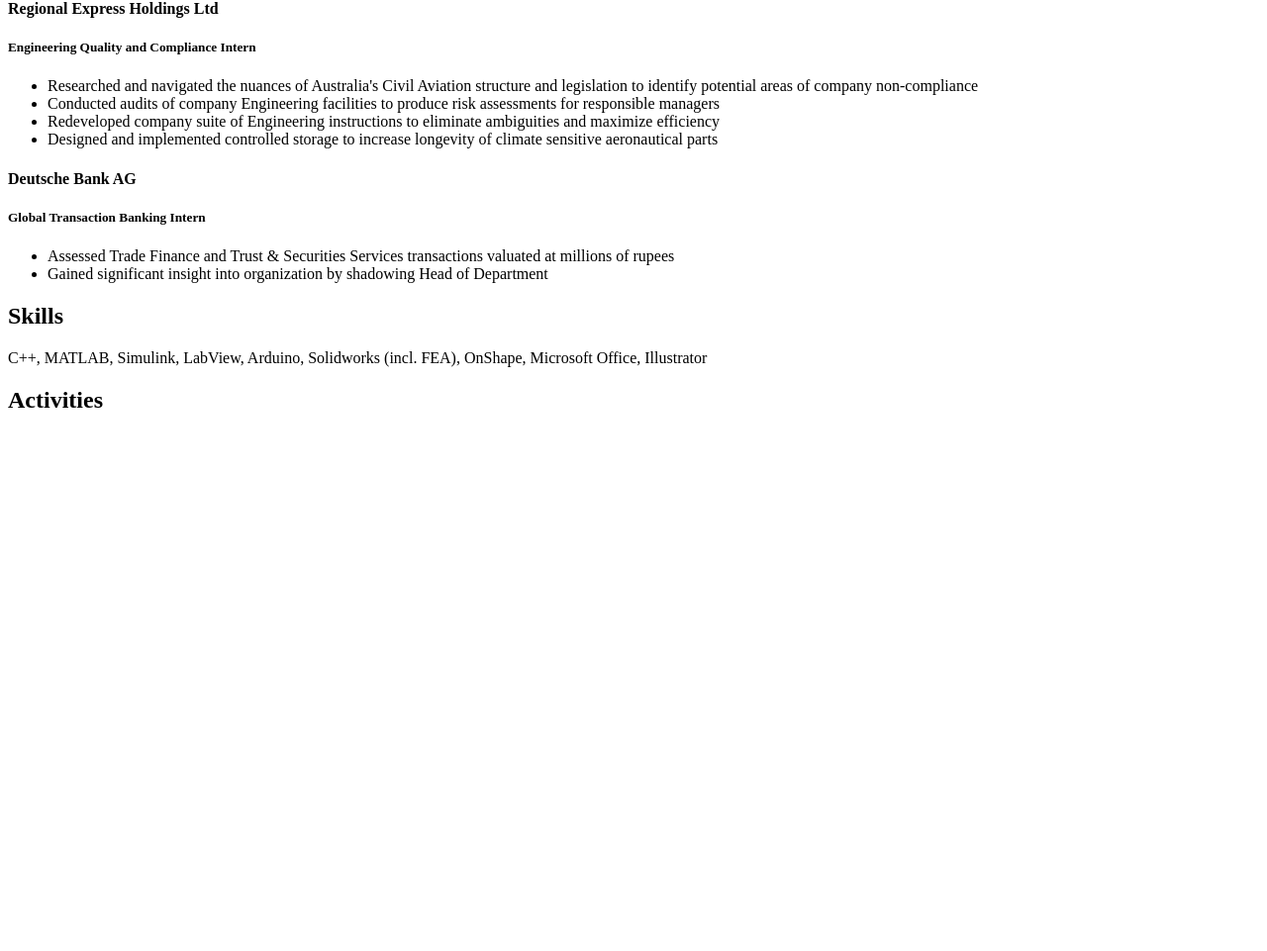
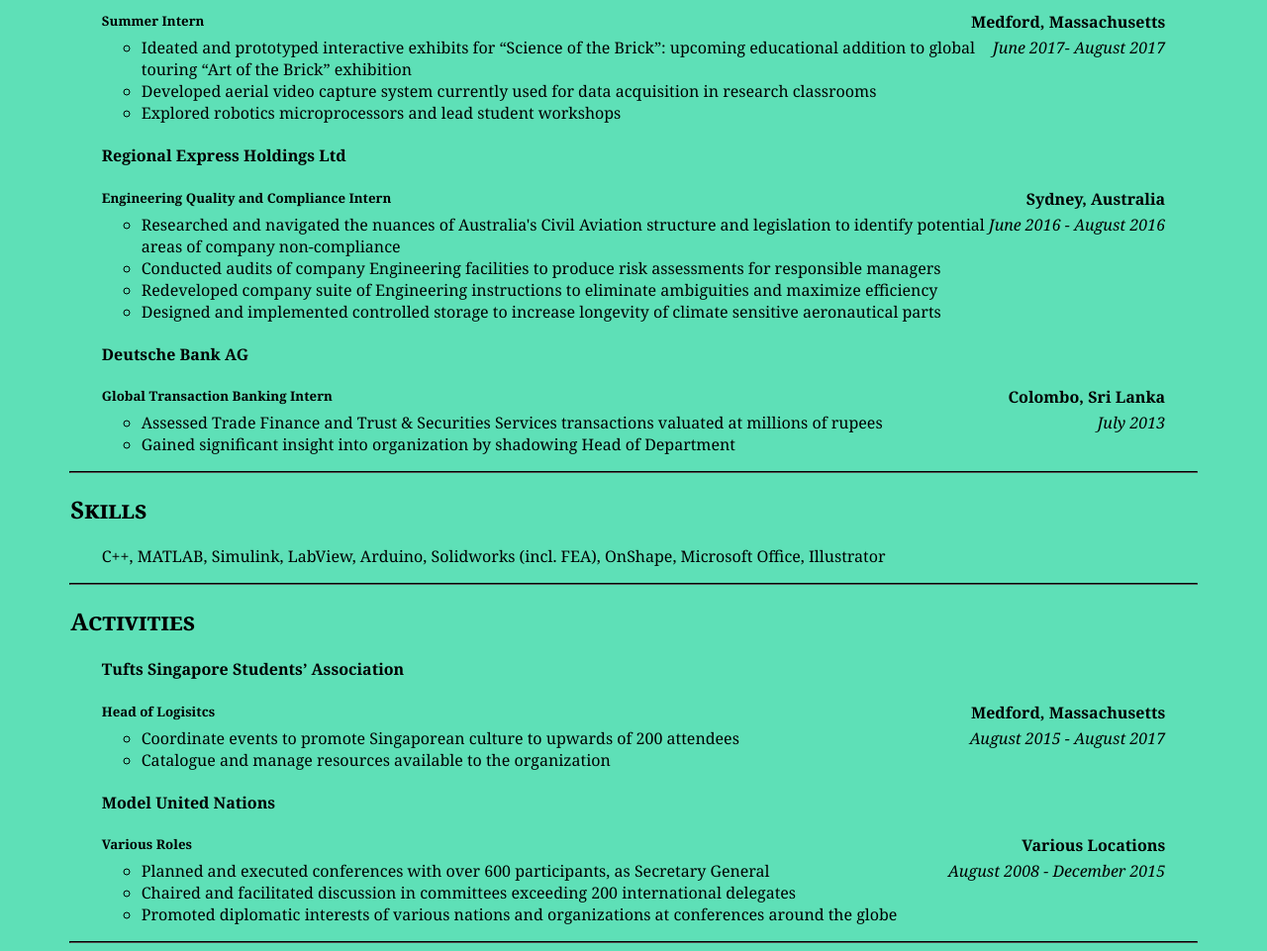
Before and after one commit to janithc/janithc.github.io, a plain HTML site: page resume.html in a window 1280 px wide. Shown: the part 657-1618 px from the top of the page at 99% size. Before the commit the page ends 1095 px from the top, so only its background shows below. Drawn offline with Linux system fonts and the light colour scheme.

Commit message:
Added CSS styling

```diff
--- a/resume.html
+++ b/resume.html
@@ -1,58 +1,94 @@
 <!DOCTYPE html>
 <html>
 <head>
-	<title>Janith Kulatunge - Resume</title>
+	<title>Resume</title>
 	<meta charset="utf-8">
 	<link href="style.css" rel="stylesheet" />
 </head>
 <body>
 
-	<h1>Resume</h1>
+	<h1>Janith Kulatunge</h1>
 
+	<hr>
 	<h2>Education</h2>
-	<h4>Tufts University</h4>
-	<p> Bachelor of Science in Mechanical Engineering<br>
-	Minor in Engineering Management </p>
+	<div class="exp">
+	<h4>Tufts University</h4> <span class="loc">Medford, Massachusetts</span>
+	<p> Bachelor of Science in Mechanical Engineering <br>
+	Minor in Engineering Management <span class="date"><br>Expected May 2018</span></p>
+	</div>
 
+	<hr>
 	<h2>Professional Experience</h2>
-	<h4>Tufts Office of Residential Life and Living</h4>
-	<h5>Lead Community Development Advisor</h5>
+	<div class = "exp">
+	<h4>Tufts Office of Residential Life and Living</h4> <span class = "loc"> Somerville, Massachusetts</span>
+		<h5>Lead Community Development Advisor</h5> <span class="date">August 2017 - Present</span>
 		<ul>
 			<li>Lead and mentor team of student staff of varied experience levels throughout the academic year</li>
 			<li>Liaise between directors, staff and students, conveying feedback that lead to organizational restructuring</li>
 		</ul>
-	<h5>Resident Assistant</h5>
+		<h5>Resident Assistant</h5> <span class="date">August 2015 - Present</span>
 		<ul>
 			<li>Conduct meetings, resolve interpersonal problems and academically advise up to 70 undergraduates in dormitories</li>
 			<li>Design and implement social and educational programming for up to 300 students</li>
 		</ul>
+	</div>
 
-	<h4>Tufts Centre for Engineering Education and Outreach</h4>
-	<h5>Summer Intern</h5>
+	<div class="exp">
+	<h4>Tufts Centre for Engineering Education and Outreach</h4> <span class = "loc"> Medford, Massachusetts</span>
+	<h5>Summer Intern</h5> <span class="date">June 2017- August 2017</span>
 	<ul>
 		<li>Ideated and prototyped interactive exhibits for “Science of the Brick”: upcoming educational addition to global touring “Art of the Brick” exhibition</li>
 		<li>Developed aerial video capture system currently used for data acquisition in research classrooms</li>
 		<li>Explored robotics microprocessors and lead student workshops</li>
 	</ul>
+	</div>
 
-	<h4>Regional Express Holdings Ltd</h4>
-	<h5>Engineering Quality and Compliance Intern</h5>
+	<div class="exp">
+	<h4>Regional Express Holdings Ltd</h4> <span class = "loc"> Sydney, Australia</span>
+	<h5>Engineering Quality and Compliance Intern</h5> <span class="date">June 2016 - August 2016</span>
 	<ul>
 		<li>Researched and navigated the nuances of Australia's Civil Aviation structure and legislation to identify potential areas of company non-compliance</li>
 		<li>Conducted audits of company Engineering facilities to produce risk assessments for responsible managers</li>
 		<li>Redeveloped company suite of Engineering instructions to eliminate ambiguities and maximize efficiency</li>
 		<li>Designed and implemented controlled storage to increase longevity of climate sensitive aeronautical parts</li>
 	</ul>
+	</div>
 
-	<h4>Deutsche Bank AG</h4>
-	<h5>Global Transaction Banking Intern</h5>
+	<div class="exp">
+	<h4>Deutsche Bank AG</h4> <span class = "loc"> Colombo, Sri Lanka</span>
+	<h5>Global Transaction Banking Intern</h5> <span class="date">July 2013</span>
 	<ul>
 		<li>Assessed Trade Finance and Trust &amp; Securities Services transactions valuated at millions of rupees
 		<li>Gained significant insight into organization by shadowing Head of Department</li>
 	</ul>
+	</div>
 
+	<hr>
 	<h2>Skills</h2>
+	<div class="exp">
 	<p>C++, MATLAB, Simulink, LabView, Arduino, Solidworks (incl. FEA), OnShape, Microsoft Office, Illustrator</p>
+	</div>
+
+	<hr>
 	<h2>Activities</h2>
+	<div class="exp">
+	<h4>Tufts Singapore Students’ Association</h4> <span class = "loc"> Medford, Massachusetts</span>
+	<h5>Head of Logisitcs</h5> <span class="date">August 2015 - August 2017</span>
+	<ul>
+		<li>Coordinate events to promote Singaporean culture to upwards of 200 attendees</li>
+		<li>Catalogue and manage resources available to the organization</li>
+	</ul>
+	</div>
+
+	<div class="exp">
+	<h4>Model United Nations</h4> <span class = "loc"> Various Locations</span>
+	<h5>Various Roles</h5> <span class="date">August 2008 - December 2015</span>
+	<ul>
+		<li>Planned and executed conferences with over 600 participants, as Secretary General</li>
+		<li>Chaired and facilitated discussion in committees exceeding 200 international delegates</li>
+		<li>Promoted diplomatic interests of various nations and organizations at conferences around the globe</li>
+	</ul>
+	</div>
+	<hr>
 </body>
 </html>
--- a/style.css
+++ b/style.css
@@ -0,0 +1,52 @@
+body {
+	font-family: "Georgia";
+	background-color: #5ee0b7;
+}
+
+
+h1{
+	text-align: center;
+	font-variant: small-caps;
+	font-size: 45px;
+}
+
+h2{
+	font-size: 24px;
+	margin-left:5%;
+	margin-right:5%;
+	font-variant: small-caps;
+
+}
+
+
+ul{
+	margin-top: -15px;
+	list-style-type: circle;
+}
+
+hr{
+	width: 90%;
+	border-color: black;
+}
+
+.exp {
+	text-align: left;
+	margin-left:7.5%;
+	margin-right:7.5%;
+
+}
+
+.homep{
+	text-align: center;
+}
+
+.loc{
+	float: right;
+	font-weight: bold;
+}
+
+.date{
+	float: right;
+	font-style: italic;
+	margin-top: -15px;
+}
```
Also changed, not shown: bio.html (+13 -0 lines), index.html (+6 -2 lines). Lines whose indentation alone changed are shown as unchanged.
